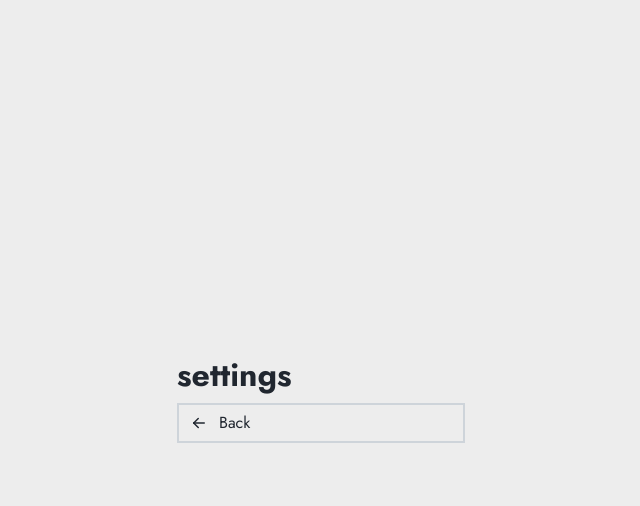
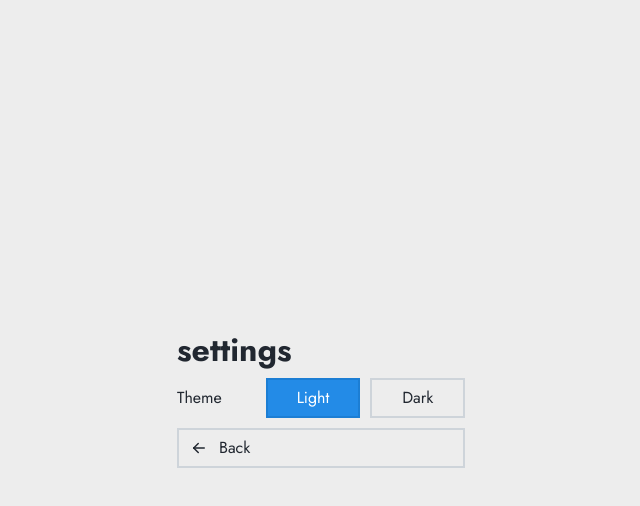
Before and after one commit to seiboldto/pathsolver, a React (Vite) app: page / in a window 1280 px wide. Both pictures are taken after a click on the button "Settings". Shown: the top 506 px of the page, without its empty margins (319-959 px from the left). Built offline with nearby package versions, Linux system fonts and the light colour scheme.

Commit message:
feat: theme selector

```diff
--- a/public/locales/en.json
+++ b/public/locales/en.json
@@ -13,6 +13,9 @@
     "extreme": "Extreme"
   },
   "settings": {
-    "title": "settings"
+    "title": "settings",
+    "theme": "Theme",
+    "theme-light": "Light",
+    "theme-dark": "Dark"
   }
 }
--- a/src/components/Group/Group.module.css
+++ b/src/components/Group/Group.module.css
@@ -1,6 +1,7 @@
 .group {
   display: flex;
   gap: var(--spacing-xs);
+  align-items: center;
 
   > * {
     flex: 1 1 0px;
--- /dev/null
+++ b/src/components/ToggleInput/ToggleInput.tsx
@@ -0,0 +1,30 @@
+import { Group, ToggleButton } from "~src/components";
+import type { InputProps, SelectData } from "~src/models";
+
+type ToggleInputProps<T> = InputProps & {
+  data: SelectData<T>;
+  value: string;
+  onChange: (value: T) => void;
+};
+
+export function ToggleInput<T extends string>({
+  label,
+  data,
+  value,
+  onChange,
+}: ToggleInputProps<T>): JSX.Element {
+  return (
+    <Group>
+      <label>{label}</label>
+      {data.map((item) => (
+        <ToggleButton
+          key={item.value}
+          active={value === item.value}
+          onClick={() => onChange(item.value)}
+        >
+          {item.label}
+        </ToggleButton>
+      ))}
+    </Group>
+  );
+}
--- a/src/components/index.ts
+++ b/src/components/index.ts
@@ -4,3 +4,4 @@ export { Group } from "./Group/Group";
 export { Screen } from "./Screen/Screen";
 export { Title } from "./Title/Title";
 export { ToggleButton } from "./ToggleButton/ToggleButton";
+export { ToggleInput } from "./ToggleInput/ToggleInput";
--- a/src/hooks/use-settings-side-effects.ts
+++ b/src/hooks/use-settings-side-effects.ts
@@ -11,4 +11,13 @@ export const useSettingsSideEffects = () => {
       settings.enableHoverAnimations ? "250ms" : "0ms"
     );
   }, [settings.enableHoverAnimations]);
+
+  useEffect(() => {
+    const oldTheme = [...document.body.classList.values()].find((t) =>
+      t.startsWith("theme-")
+    );
+    if (oldTheme !== undefined) document.body.classList.remove(oldTheme);
+
+    document.body.classList.add(`theme-${settings.theme}`);
+  }, [settings.theme]);
 };
--- a/src/screens/Settings.tsx
+++ b/src/screens/Settings.tsx
@@ -1,18 +1,32 @@
 import { IconArrowLeft } from "@tabler/icons-react";
 import { useTranslation } from "react-i18next";
 
-import { Button, Screen, Title } from "~src/components";
-import { useRouterStore } from "~src/stores";
+import { Button, Screen, Title, ToggleInput } from "~src/components";
+import { SelectData } from "~src/models";
+import { useRouterStore, useSettingsStore } from "~src/stores";
 
 export function SettingsScreen() {
   const { t } = useTranslation();
 
   const { navigate } = useRouterStore.use.actions();
   const navigateToHome = () => navigate({ location: "home" });
+  const { theme } = useSettingsStore.use.settings();
+  const { updateSettings } = useSettingsStore.use.actions();
+
+  const themes: SelectData<"light" | "dark"> = [
+    { value: "light", label: t("settings.theme-light") },
+    { value: "dark", label: t("settings.theme-dark") },
+  ];
 
   return (
     <Screen>
       <Title>{t("settings.title")}</Title>
+      <ToggleInput
+        label={t("settings.theme")}
+        data={themes}
+        value={theme}
+        onChange={(value) => updateSettings("theme", value)}
+      />
       <Button icon={IconArrowLeft} onClick={navigateToHome}>
         {t("menu.back")}
       </Button>
--- a/src/stores/settings-store.ts
+++ b/src/stores/settings-store.ts
@@ -5,18 +5,33 @@ import { createSelectors } from "./store-utils";
 
 type SettingsStore = {
   settings: Settings;
+  actions: {
+    updateSettings: <T extends keyof Settings>(
+      key: T,
+      value: Settings[T]
+    ) => void;
+  };
 };
 
 type Settings = {
   enableHoverAnimations: boolean;
+  theme: "light" | "dark";
 };
 
+// TODO: Create settings based on user preferences
 const settingsStore = create(
-  persist<SettingsStore>(
-    () => ({
-      settings: { enableHoverAnimations: true },
+  persist<SettingsStore, [], [], Pick<SettingsStore, "settings">>(
+    (set, get) => ({
+      settings: { enableHoverAnimations: true, theme: "light" },
+      actions: {
+        updateSettings: (key, value) =>
+          set({ settings: { ...get().settings, [key]: value } }),
+      },
     }),
-    { name: "settings-store" }
+    {
+      name: "settings-store",
+      partialize: (state) => ({ settings: state.settings }),
+    }
   )
 );
 
--- a/src/styles/variables.css
+++ b/src/styles/variables.css
@@ -16,6 +16,7 @@
 }
 
 :root {
+  body.theme-light {
     --background-color: hsl(0, 0%, 93%);
     --background-color-dark: hsl(0, 0%, 83%);
 
@@ -32,7 +33,6 @@
     --focus-color: hsl(209, 77%, 43%);
   }
 
-:root {
   body.theme-dark {
     --background-color: hsl(216, 18%, 16%);
     --background-color-dark: hsl(216, 18%, 6%);
```
Also changed, not shown: src/models/board.ts (added, +19 -0 lines), src/models/index.ts (+2 -19 lines), src/models/input.ts (added, +8 -0 lines). Lines whose indentation alone changed are shown as unchanged.
